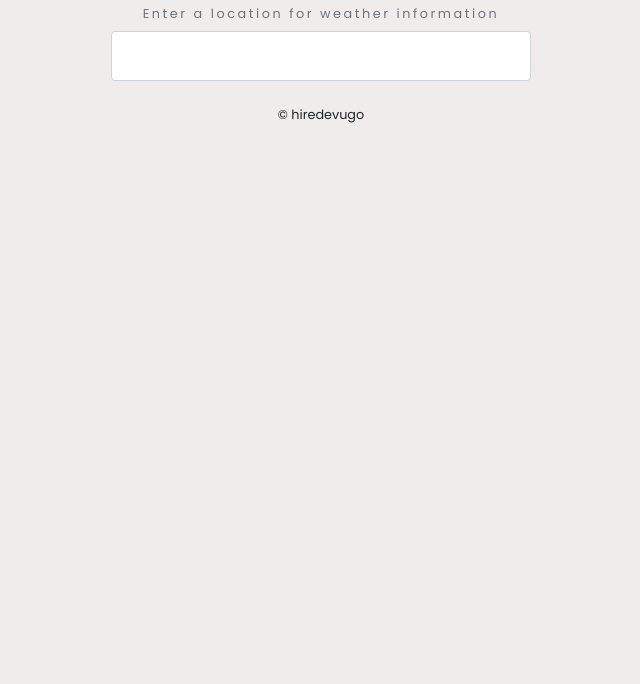
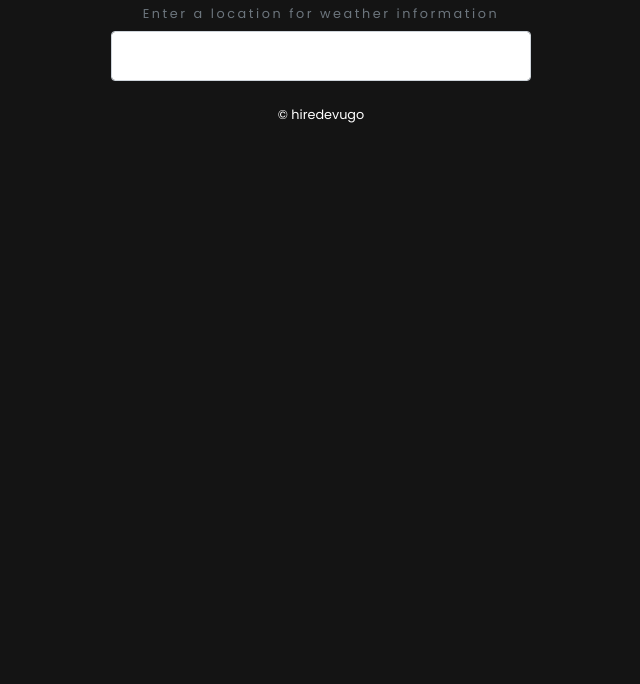
Before and after one commit to hiredevugo/Samurai_Weather_App, a plain HTML site: page index.html in a window 1280 px wide. Shown: the part 116-800 px from the top of the page, without its empty margins (319-959 px from the left). Drawn offline with nearby package versions, Linux system fonts and the light colour scheme; no server answers.

Commit message:
Add files via upload

```diff
--- a/styles.css
+++ b/styles.css
@@ -5,14 +5,16 @@
 }
 
 body {
-    background-color: #eeedec;
+    background-color: #141414;
     letter-spacing: 0.2em;
     font-size: 0.8em;
 }
 
+
 .container {
     max-width: 450px;
 }
+
 
 .icon {
     position: relative;
@@ -27,4 +29,5 @@ body {
     letter-spacing: normal;
     font-size: 1em;
     margin-top: 20px;
+    color: #fff;
 }
```
